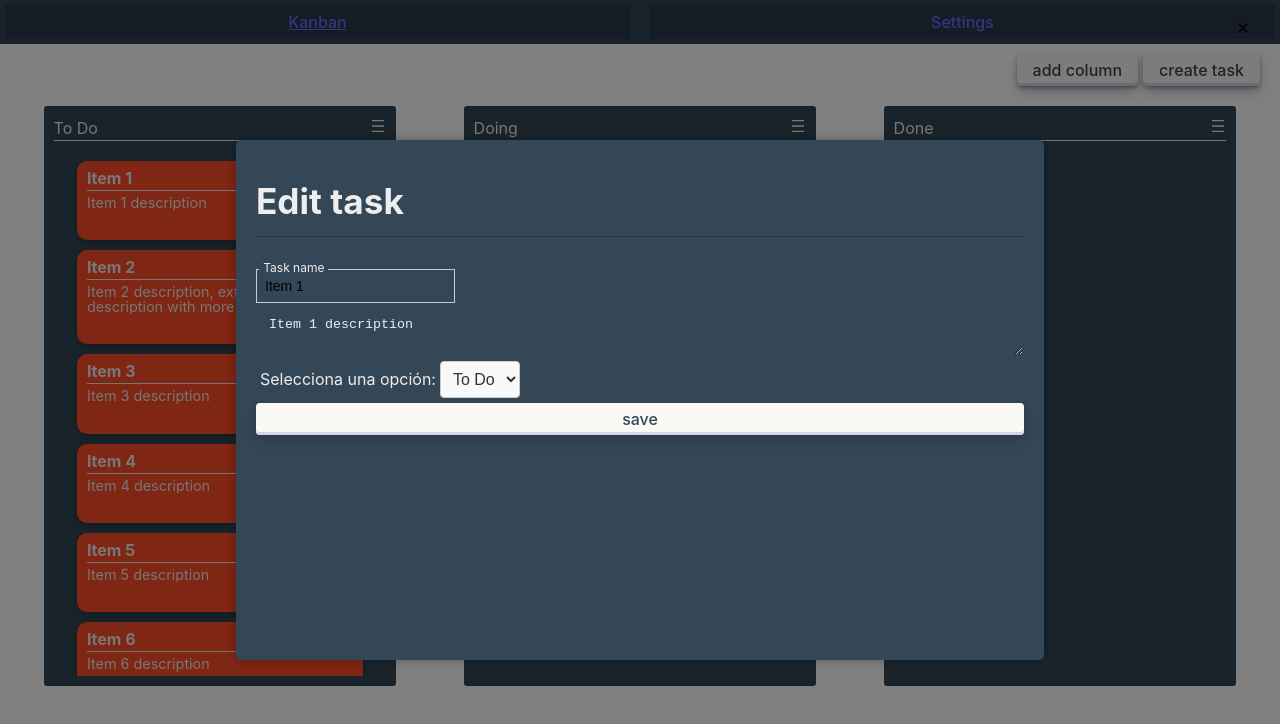
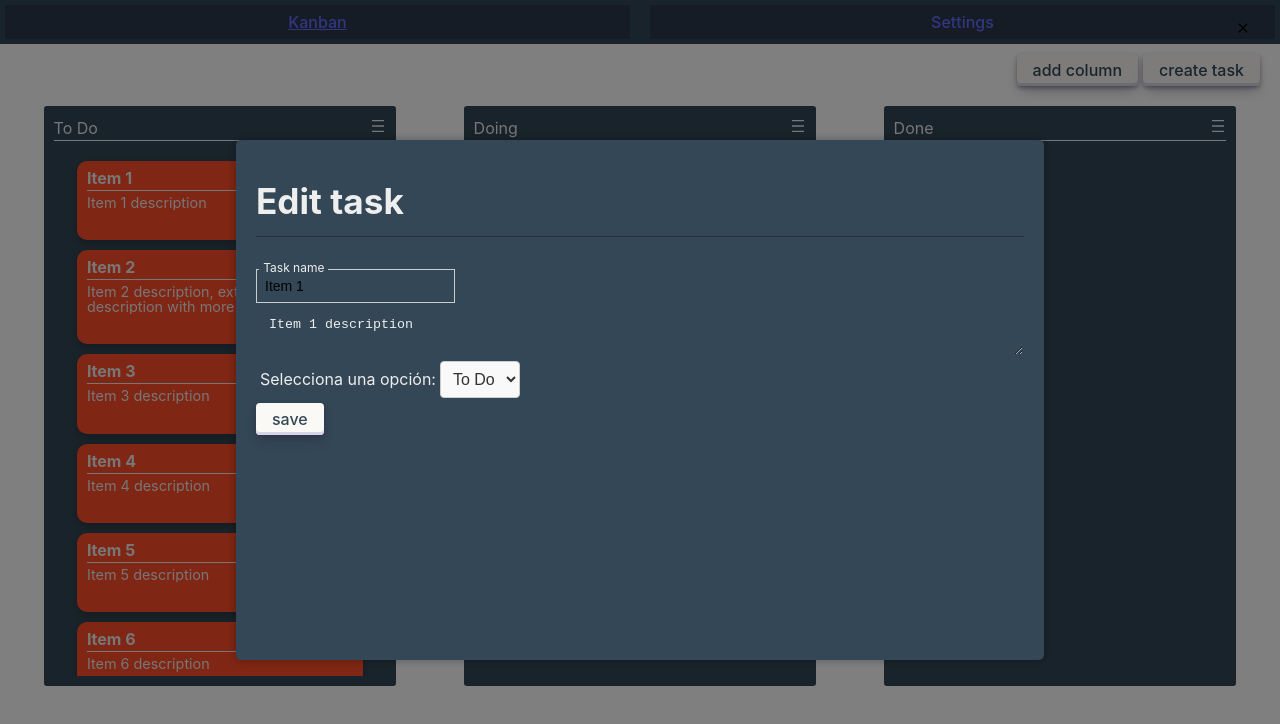
Before and after one commit to Daamii/kanban, a React (Vite) app: page / in a window 1280 px wide. Both pictures are taken after a click on the element 320 px from the left and 225 px from the top of the page. Shown: the top 724 px of the page. Built offline with nearby package versions, Linux system fonts and the light colour scheme.

Commit message:
fix width button

```diff
--- a/src/components/Buttons/buttons.scss
+++ b/src/components/Buttons/buttons.scss
@@ -1,6 +1,5 @@
 .primary-button {
   font-size: 16px;
-  align-items: center;
   background-color: var(--color-offwhite);
   border-radius: 4px;
   border-width: 0;
@@ -8,6 +7,7 @@
     rgba(45, 35, 66, 0.3) 0 7px 13px -3px, #d6d6e7 0 -3px 0 inset;
   color: var(--color-secondary);
   height: 32px;
+  width: fit-content;
   overflow: hidden;
   white-space: nowrap;
   transition: box-shadow 0.25s, transform 0.25s;
--- a/src/components/Modal/modal.scss
+++ b/src/components/Modal/modal.scss
@@ -19,7 +19,6 @@
   min-width: 60%;
   min-height: 60%;
   color: var(--color-dark);
-  transform: scale(1);
   transition: transform 0.3s ease;
 
   &__header {
```
